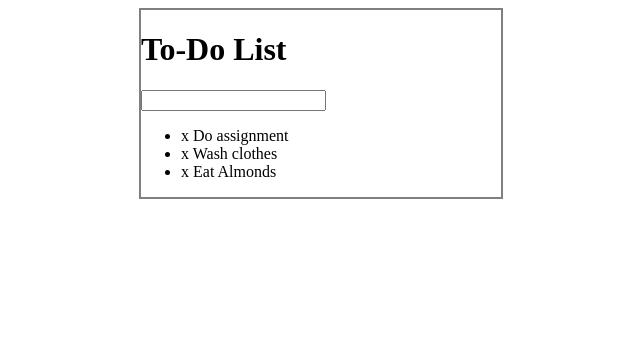
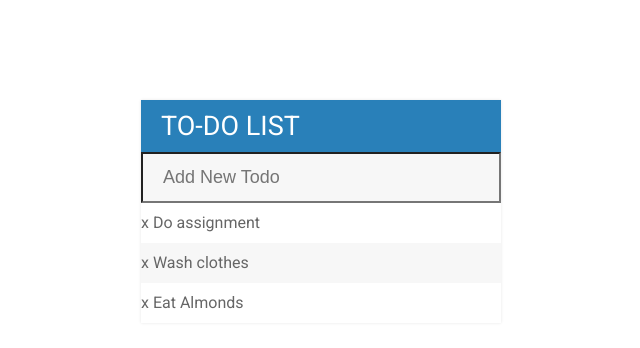
Before and after one commit to Aashrith001/ToDo-List, a plain HTML site: page index.html in a window 1280 px wide. Shown: the whole page, without its empty margins (319-959 px from the left). Drawn offline with Linux system fonts and the light colour scheme.

Commit message:
Styling Part-1

```diff
--- a/assets/css/app.css
+++ b/assets/css/app.css
@@ -1,7 +1,47 @@
+body{
+    font-family: Roboto;
+}
+h1{
+    background: #2980b9;
+    color: white;
+    margin: 0;
+    padding: 10px 20px;
+    text-transform: uppercase;
+    font-size: 27px;
+    font-weight: normal;
+}
+li{
+    background: #fff;
+    height: 40px;
+    line-height: 40px;
+    color: #666;
+}
+li:nth-child(2n){
+    background: #f7f7f7;
+}
+input{
+    font-size: 18px;
+    color: #2980b9;
+    background: #f7f7f7;
+    width: 100%;
+    padding: 13px 20px;
+    box-sizing: border-box;
+}
+input:focus{
+    background: #fff;
+    border: 3px solid #2980b9;
+    outline: none;
+}
+ul{
+    list-style: none;
+    margin: 0;
+    padding: 0;
+}
 #container{
     width: 360px;
-    margin: 0 auto;
-    border: 2px solid gray;
+    margin: 100px auto;
+    background: #f7f7f7;
+    box-shadow: 0 0 3px rgba(0,0,0, 0.1);
 }
 .completed{
     color: gray;
--- a/index.html
+++ b/index.html
@@ -3,12 +3,13 @@
     <head>
         <title>ToDo List</title>
         <link rel="stylesheet" type="text/css" href="assets/css/app.css">
+        <link href="https://fonts.googleapis.com/css2?family=Roboto:wght@400;500;700&display=swap" rel="stylesheet">
         <script type="text/javascript" src="assets/js/lib/jquery-3.5.1.min.js"></script>
     </head>
     <body>
         <div id="container">
             <h1>To-Do List</h1>
-            <input type="text">
+            <input type="text" placeholder="Add New Todo">
             <ul>
                 <li><span>x</span> Do assignment</li>
                 <li><span>x</span> Wash clothes</li>
```
